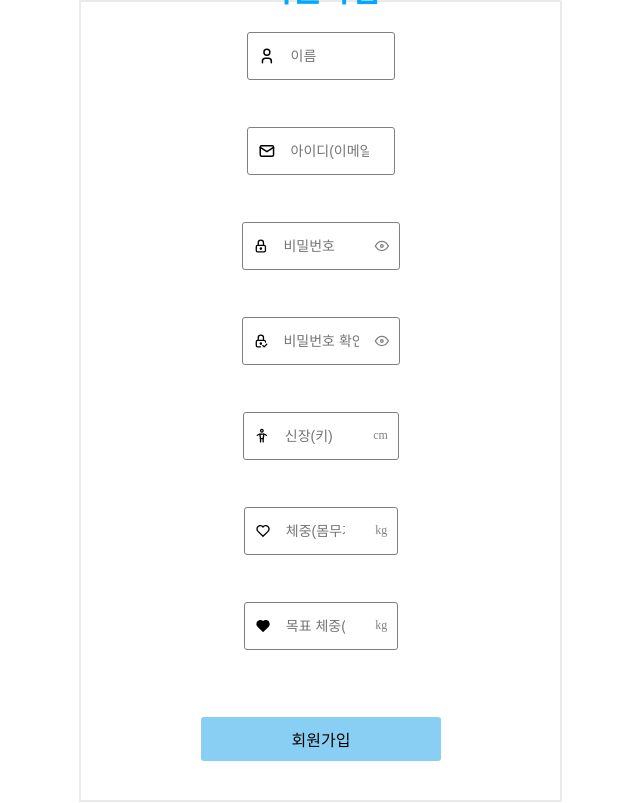
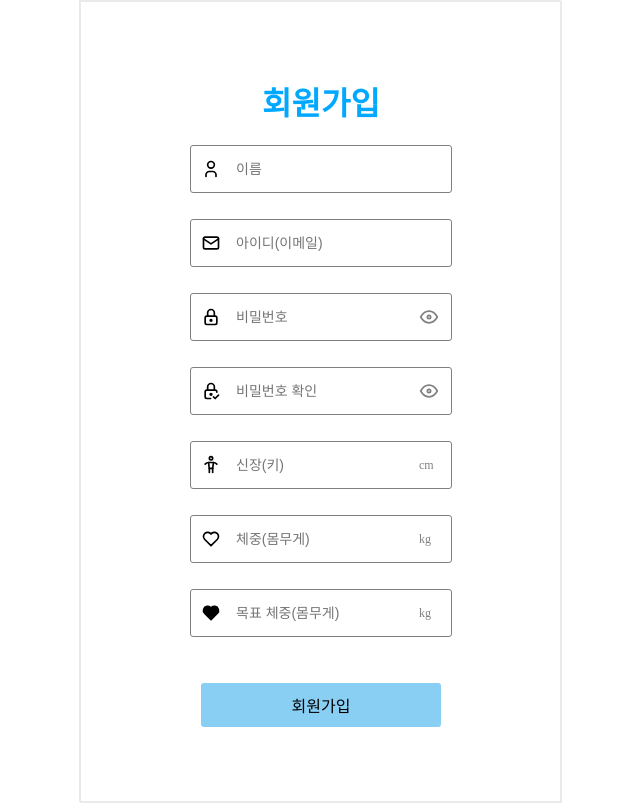
Before and after one commit to elice-cookcook/eatnfit, a React (Vite) app in the folder eatnfit-FE/: page /signUp in a window 1280 px wide. Shown: the whole page, without its empty margins (320-960 px from the left). Built offline with nearby package versions, Linux system fonts and the light colour scheme; the HTML template or start-up script is replaced by a standard one.

Commit message:
Chore : move message to AuthInput

```diff
--- a/eatnfit-FE/src/pages/SignUpPage/SignUpPage.tsx
+++ b/eatnfit-FE/src/pages/SignUpPage/SignUpPage.tsx
@@ -10,9 +10,12 @@ import {
 } from "react-icons/tb";
 import { InputStatus } from "../../utils";
 import { AuthInput, AuthSubmitButton } from "../../components";
-import { FeildWrapper, Form, Message, Title, Wrapper } from "./styles";
+import { Form, Title, Wrapper } from "./styles";
+import { useNavigate } from "react-router-dom";
 
 export default function SignUpPage() {
+  const navigate = useNavigate();
+
   const [email, setEmail] = useState<string>("");
   const [password, setPassword] = useState<string>("");
   const [confirmPassword, setConfirmPassword] = useState<string>("");
@@ -43,21 +46,20 @@ export default function SignUpPage() {
     <Wrapper>
       <Title>회원가입</Title>
       <Form action="">
-        <FeildWrapper $message={true}>
         <AuthInput
           icon={<TbUser size={"20px"} />}
           status={nameInputStatus}
-            onChange={(e) => setName(e.target.value)}
+          onChange={(e) => {
+            setName(e.target.value);
+          }}
           value={name}
           placeholder="이름"
+          message={
+            nameInputStatus === InputStatus.ERROR
+              ? "이름을 정확히 입력하세요"
+              : ""
+          }
         />
-          <Message>
-            {nameInputStatus === InputStatus.ERROR
-              ? "이름을 정확히 입력하세요"
-              : ""}
-          </Message>
-        </FeildWrapper>
-        <FeildWrapper $message={true}>
         <AuthInput
           status={emailInputStatus}
           icon={<TbMail size={"20px"} />}
@@ -65,14 +67,12 @@ export default function SignUpPage() {
           value={email}
           placeholder="아이디(이메일)"
           onChange={(e) => setEmail(e.target.value)}
+          message={
+            emailInputStatus === InputStatus.ERROR
+              ? "아이디는 이메일 형식으로 입력해주세요."
+              : ""
+          }
         />
-          <Message>
-            {emailInputStatus === InputStatus.ERROR
-              ? "아이디는 이메일 형식으로 입력해주세요."
-              : ""}
-          </Message>
-        </FeildWrapper>
-        <FeildWrapper $message={true}>
         <AuthInput
           status={passwordInputStatus}
           icon={<TbLock size={"20px"} />}
@@ -81,14 +81,12 @@ export default function SignUpPage() {
           placeholder="비밀번호"
           onChange={(e) => setPassword(e.target.value)}
           isPassword
+          message={
+            passwordInputStatus === InputStatus.ERROR
+              ? "비밀번호는 8자 이상이어야 합니다. "
+              : ""
+          }
         />
-          <Message>
-            {passwordInputStatus === InputStatus.ERROR
-              ? "비밀번호는 8자 이상이어야 합니다. "
-              : ""}
-          </Message>
-        </FeildWrapper>
-        <FeildWrapper $message={true}>
         <AuthInput
           status={confirmPasswordInputStatus}
           icon={<TbLockCheck size={"20px"} />}
@@ -97,14 +95,12 @@ export default function SignUpPage() {
           placeholder="비밀번호 확인"
           onChange={(e) => setConfirmPassword(e.target.value)}
           isPassword
+          message={
+            confirmPasswordInputStatus === InputStatus.ERROR
+              ? "비밀번호가 일치하지 않습니다."
+              : ""
+          }
         />
-          <Message>
-            {confirmPasswordInputStatus === InputStatus.ERROR
-              ? "비밀번호가 일치하지 않습니다."
-              : ""}
-          </Message>
-        </FeildWrapper>
-        <FeildWrapper>
         <AuthInput
           status={heightInputStatus}
           icon={<TbMan size={"20px"} />}
@@ -114,8 +110,6 @@ export default function SignUpPage() {
           onChange={(e) => setHeight(parseInt(e.target.value))}
           unit={"cm"}
         />
-        </FeildWrapper>
-        <FeildWrapper>
         <AuthInput
           status={weightInputStatus}
           icon={<TbHeart size={"20px"} />}
@@ -125,8 +119,6 @@ export default function SignUpPage() {
           onChange={(e) => setWeight(parseInt(e.target.value))}
           unit={"kg"}
         />
-        </FeildWrapper>
-        <FeildWrapper>
         <AuthInput
           status={goalWeightInputStatus}
           type="number"
@@ -136,13 +128,9 @@ export default function SignUpPage() {
           icon={<TbHeartFilled size={"20px"} />}
           unit={"kg"}
         />
-        </FeildWrapper>
       </Form>
 
-      <AuthSubmitButton
-        text={"회원가입"}
-        onClick={() => alert("환영합니다.")}
-      />
+      <AuthSubmitButton text={"회원가입"} onClick={() => navigate("/login")} />
     </Wrapper>
   );
 }
--- a/eatnfit-FE/src/pages/SignUpPage/styles.ts
+++ b/eatnfit-FE/src/pages/SignUpPage/styles.ts
@@ -1,7 +1,7 @@
 import styled from "styled-components";
 
 const Wrapper = styled.div`
-  height: 90vh;
+  height: 100vh;
   display: flex;
   flex-direction: column;
   justify-content: center;
@@ -16,20 +16,4 @@ const Form = styled.form`
   display: flex;
   flex-direction: column;
 `;
-
-const FeildWrapper = styled.div<{ $message?: boolean }>`
-  display: flex;
-  flex-direction: column;
-  align-items: center;
-  margin-bottom: ${({ $message }) => ($message ? 0 : "21px")};
-`;
-
-const Message = styled.p`
-  font-weight: bold;
-  font-size: 12px;
-  color: tomato;
-  height: 15px;
-  margin: 3px 0;
-`;
-
-export { Wrapper, Title, Form, FeildWrapper, Message };
+export { Wrapper, Title, Form };
```
Lines whose indentation alone changed are shown as unchanged.
